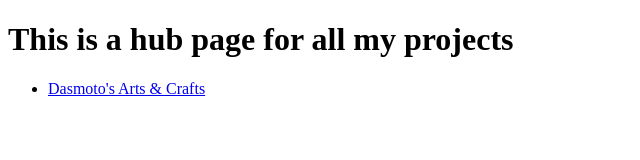
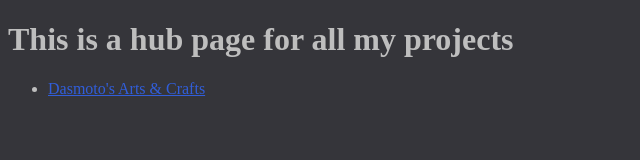
Before and after one commit to drbleblo/drbleblo.github.io, a plain HTML site: page index.html in a window 1280 px wide. Shown: the whole page, without its empty margins (0-640 px from the left). Drawn offline with Linux system fonts and the light colour scheme.

Commit message:
same thing but correctly

```diff
--- a/index.html
+++ b/index.html
@@ -4,7 +4,7 @@
     <meta charset="UTF-8">
     <meta http-equiv="X-UA-Compatible" content="IE=edge">
     <meta name="viewport" content="width=device-width, initial-scale=1.0">
-    <link src="index.css" rel="stylesheet">
+    <link rel="stylesheet" href="index.css">
     <title>ProjectHub</title>
 </head>
 <body>
```
